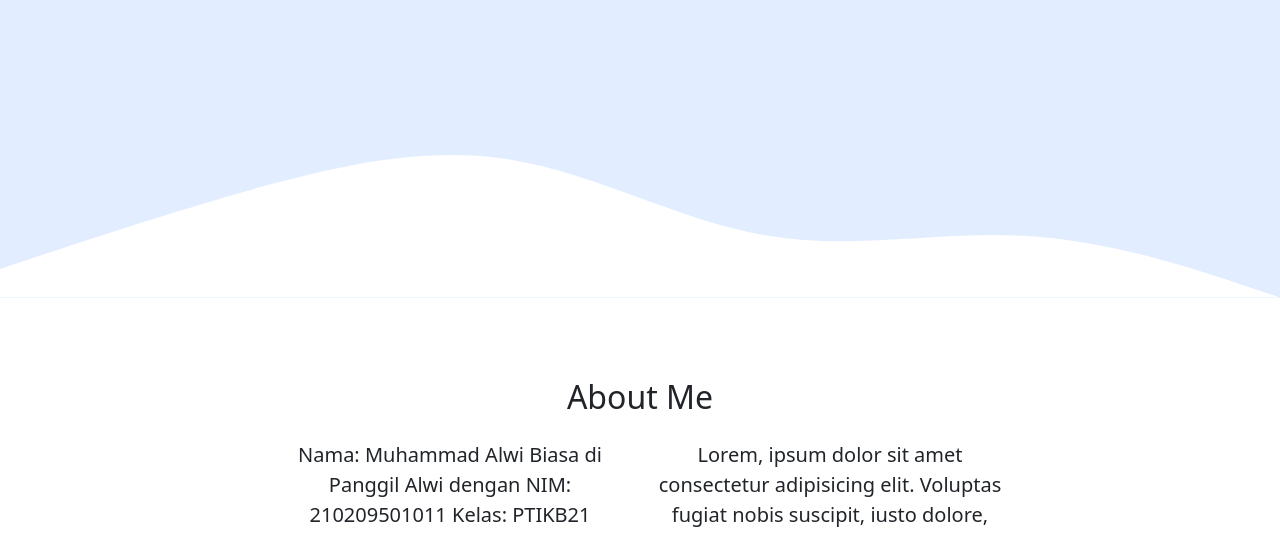
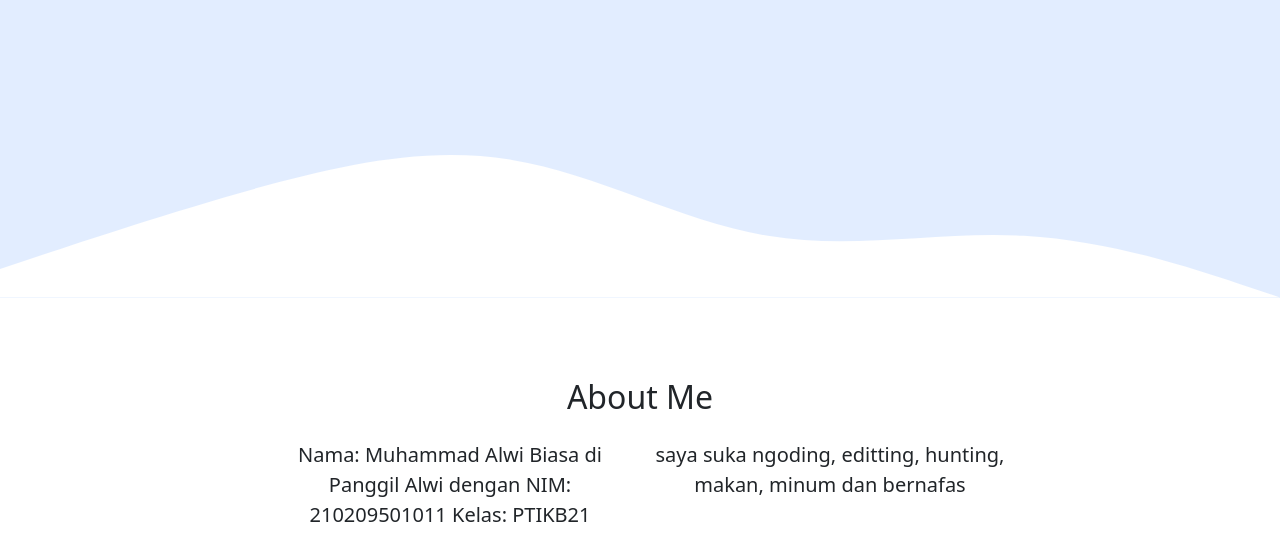
Before and after one commit to webprogrammingptikb21/webprogrammingptikb21.github.io, a plain HTML site: page index.html in a window 1280 px wide. Shown: the part 415-950 px from the top of the page. Drawn offline with nearby package versions, Linux system fonts and the light colour scheme.

Commit message:
initial commit

```diff
--- a/index.html
+++ b/index.html
@@ -70,7 +70,7 @@
             <p>Nama: Muhammad Alwi Biasa di Panggil Alwi dengan NIM: 210209501011 Kelas: PTIKB21 Tanggal Lahir: 20-02-2003 Alamat saya di dusun balangtanaya desa balangtanaya kec. Polongbangkeng Utara Kab. Takalar Hobby: Futsal</p>
           </div>
           <div class="col-md-4">
-            <p>Lorem, ipsum dolor sit amet consectetur adipisicing elit. Voluptas fugiat nobis suscipit, iusto dolore, veniam magnam quas natus similique, sequi minus? Sint ab animi unde?</p>
+            <p>saya suka ngoding, editting, hunting, makan, minum dan bernafas</p>
           </div>
         </div>
       </div>
```
